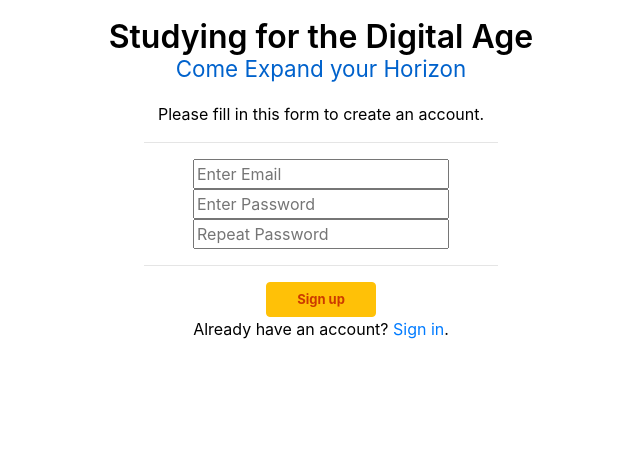
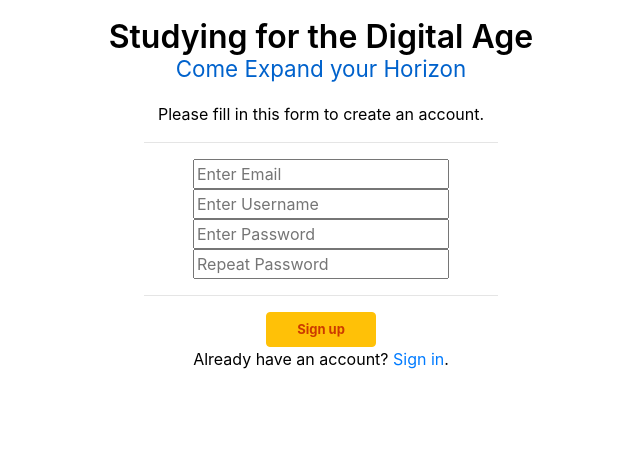
Before and after one commit to tyler-cranmer/Quizzex, a Flask app: page /signUp in a window 1280 px wide. Shown: the part 183-642 px from the top of the page, without its empty margins (319-959 px from the left). Run offline with Flask 2, Linux system fonts and the light colour scheme; some libraries are stand-ins or nearby versions.

Commit message:
Added username field to sign-up page.

```diff
--- a/root/templates/SignUp.html
+++ b/root/templates/SignUp.html
@@ -36,6 +36,8 @@
 
                           <!-- <label for="email"><b>Email</b></label> -->
                           <input type="text" placeholder="Enter Email" name="email" id="email" required>
+                          <!-- <label for="username"><b>Username</b></label> -->
+                          <input type="text" placeholder="Enter Username" name="username" id="username" required>
 
                           <!-- <label for="psw"><b>Password</b></label> -->
                           <input type="password" placeholder="Enter Password" name="psw" id="psw" required>
```
